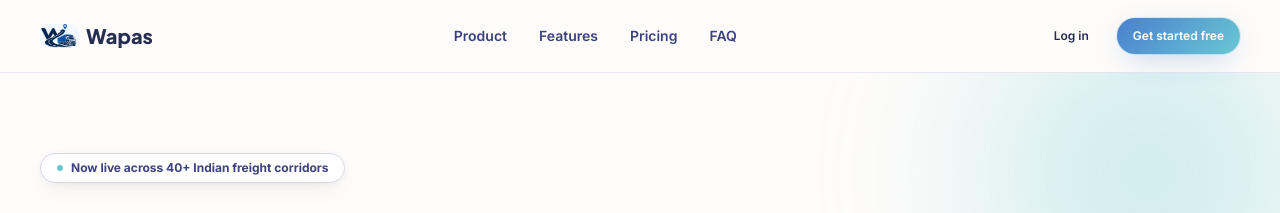
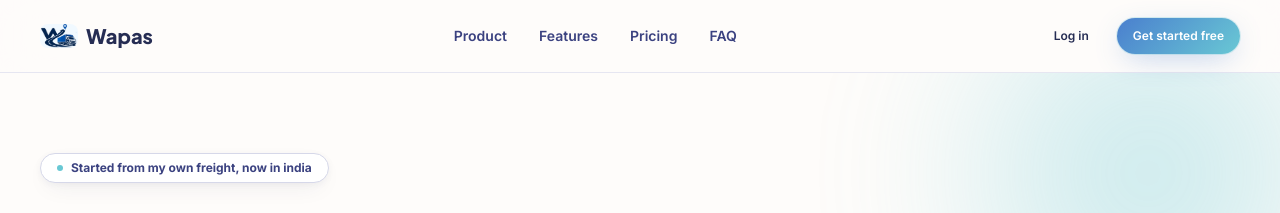
Before and after one commit to Manas-Dikshit/Wapas, a Next.js app: page / in a window 1280 px wide. Shown: the top 213 px of the page. Built offline with nearby package versions, Linux system fonts and the light colour scheme.

Commit message:
slight change in promo line

```diff
--- a/src/components/landing/hero.tsx
+++ b/src/components/landing/hero.tsx
@@ -24,7 +24,7 @@ export function Hero() {
         <motion.div initial={{ opacity: 0, y: 18 }} animate={{ opacity: 1, y: 0 }} transition={{ duration: 0.6, ease: 'easeOut' }}>
           <div className="mb-6 inline-flex items-center gap-2 rounded-full border border-navy-100 bg-white px-4 py-1.5 text-xs font-bold text-navy-500 shadow-soft">
             <span className="h-1.5 w-1.5 rounded-full bg-aqua-400" />
-            Now live across 40+ Indian freight corridors
+            Started from my own freight, now in india
           </div>
           <h1 className="font-display text-[2.5rem] font-extrabold leading-[1.08] text-navy-600 sm:text-6xl">
             Every empty mile
```
